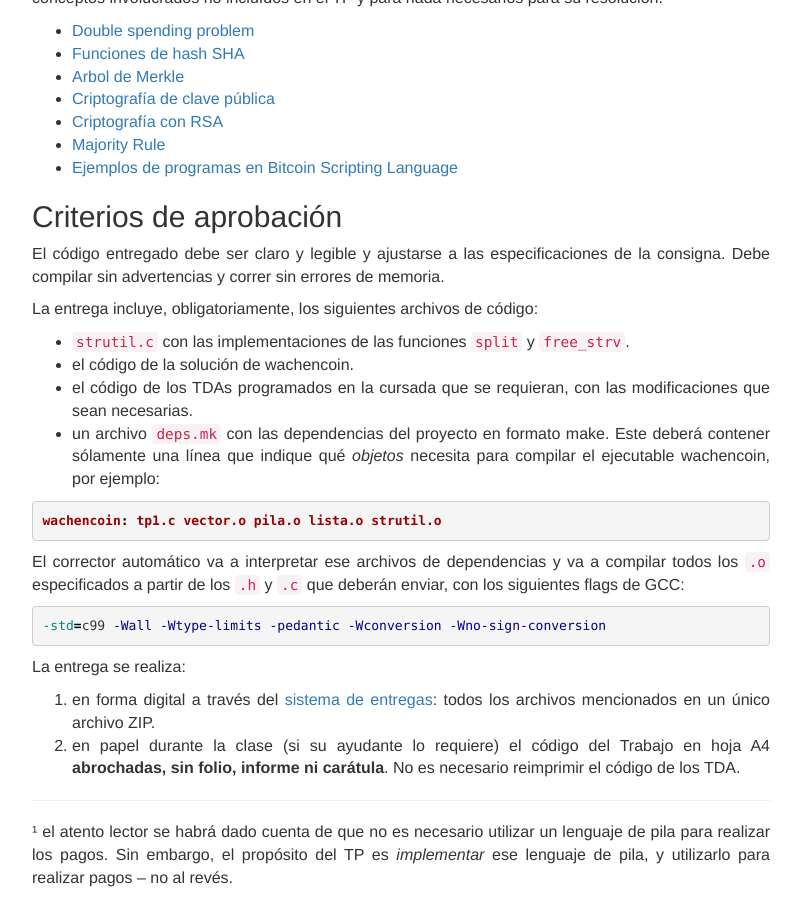
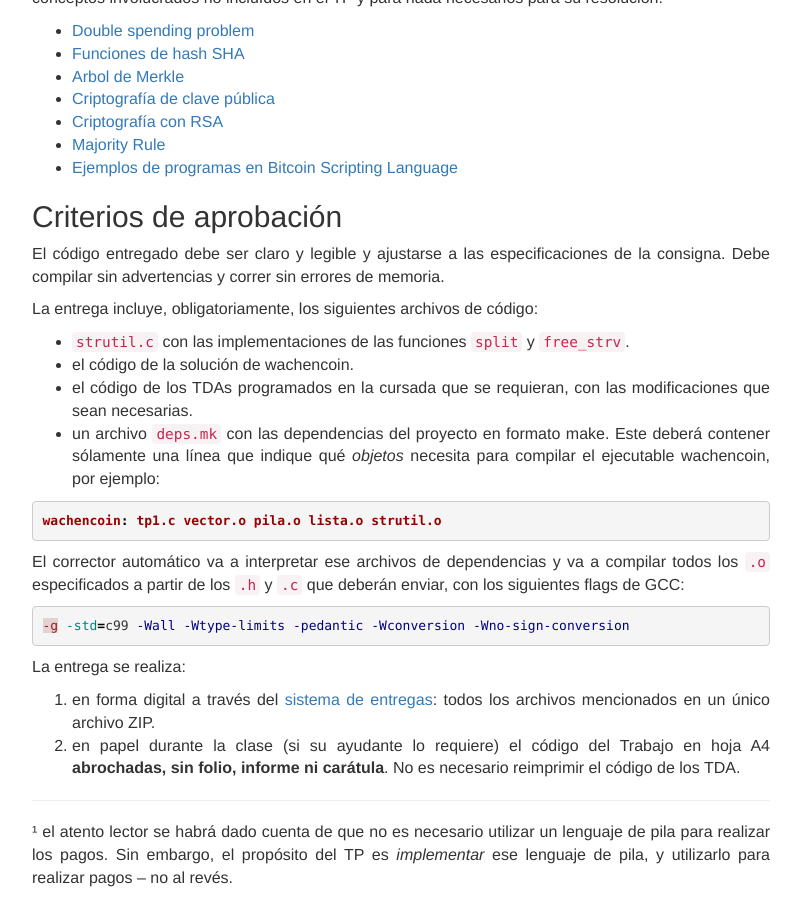
Before and after one commit to algoritmos-rw/algoritmos, a Jekyll site: the page built from static/tps/2017_2/tp1/index.md, in a window 1280 px wide and 900 px high, scrolled down 6920 px. Shown: the whole window, without its empty margins (239-1040 px from the left). Built offline with Jekyll 4.4.1, drawn with Linux system fonts in a browser that asks for light colours; our own code applies the rules of GitHub Pages for plain Markdown files.

Commit message:
Agregado -g como flag de compilacion al tp1

````diff
--- a/static/tps/2017_2/tp1/index.md
+++ b/static/tps/2017_2/tp1/index.md
@@ -444,7 +444,7 @@ compilar todos los `.o` especificados a partir de los `.h` y `.c` que deberán
 enviar, con los siguientes flags de GCC:
 
 ``` makefile
--std=c99 -Wall -Wtype-limits -pedantic -Wconversion -Wno-sign-conversion
+-g -std=c99 -Wall -Wtype-limits -pedantic -Wconversion -Wno-sign-conversion
 ```
 
 La entrega se realiza:
````
